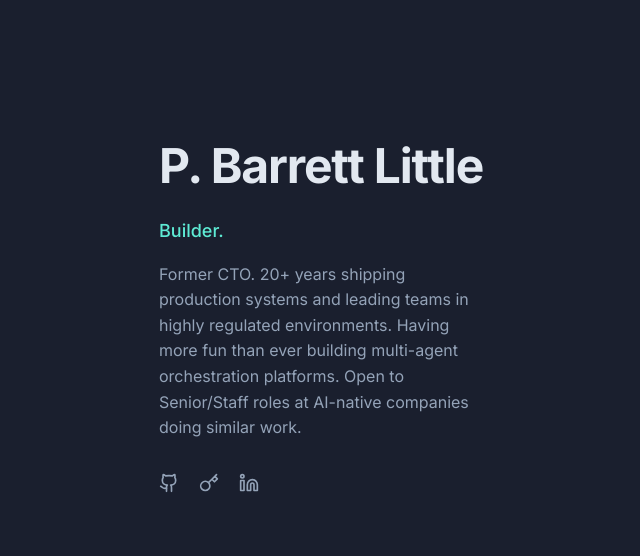
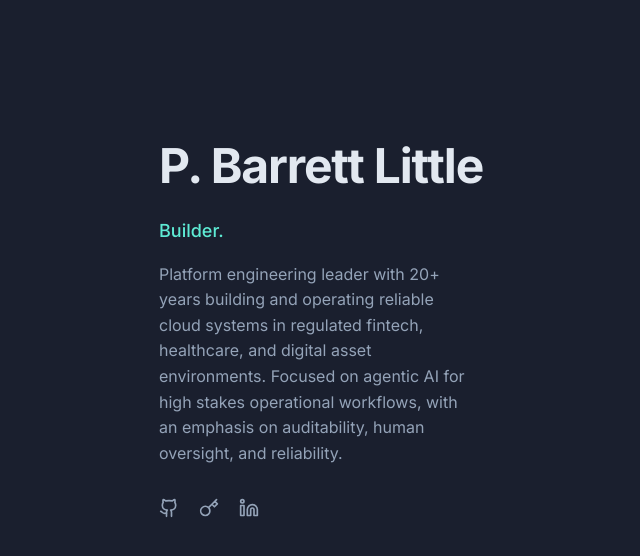
Before and after one commit to pblittle/pblittle.github.io, a plain HTML site: page index.html in a window 1280 px wide. Shown: the whole page, without its empty margins (1-641 px from the left). Drawn offline with Linux system fonts and the light colour scheme.

Commit message:
Update bio to reflect current role and focus

```diff
--- a/index.html
+++ b/index.html
@@ -96,7 +96,7 @@
   <main>
     <h1>P. Barrett Little</h1>
     <p class="tagline">Builder.</p>
-    <p class="bio">Former CTO. 20+ years shipping production systems and leading teams in highly regulated environments. Having more fun than ever building multi-agent orchestration platforms. Open to Senior/Staff roles at AI-native companies doing similar work.</p>
+    <p class="bio">Platform engineering leader with 20+ years building and operating reliable cloud systems in regulated fintech, healthcare, and digital asset environments. Focused on agentic AI for high stakes operational workflows, with an emphasis on auditability, human oversight, and reliability.</p>
     <nav aria-label="Social links">
       <a href="https://github.com/pblittle" target="_blank" rel="noopener noreferrer" aria-label="GitHub">
         <svg xmlns="http://www.w3.org/2000/svg" viewBox="0 0 24 24" fill="none" stroke="currentColor" stroke-width="2" stroke-linecap="round" stroke-linejoin="round"><path d="M15 22v-4a4.8 4.8 0 0 0-1-3.5c3 0 6-2 6-5.5.08-1.25-.27-2.48-1-3.5.28-1.15.28-2.35 0-3.5 0 0-1 0-3 1.5-2.64-.5-5.36-.5-8 0C6 2 5 2 5 2c-.3 1.15-.3 2.35 0 3.5A5.403 5.403 0 0 0 4 9c0 3.5 3 5.5 6 5.5-.39.49-.68 1.05-.85 1.65-.17.6-.22 1.23-.15 1.85v4"/><path d="M9 18c-4.51 2-5-2-7-2"/></svg>
```
